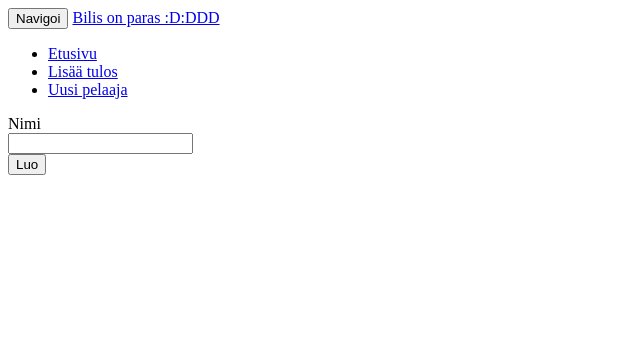
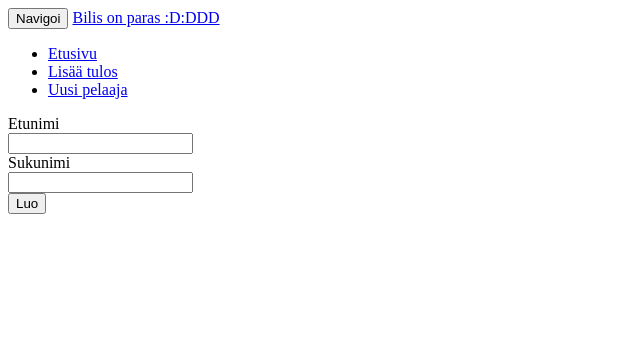
Before and after one commit to Prodeko/bilis, a Django app: page /new/ in a window 1280 px wide. Shown: the top 359 px of the page, without its empty margins (0-640 px from the left). Run offline with Django 3.2, Linux system fonts and the light colour scheme; some libraries are stand-ins or nearby versions.

Commit message:
split name into first_name and last_name

```diff
--- a/bilis/forms.py
+++ b/bilis/forms.py
@@ -6,12 +6,14 @@ from bilis.models import Player, Game
 class PlayerForm(ModelForm):
     class Meta:
         model = Player
-        fields = ['name']
+        fields = ['first_name', 'last_name']
         labels = {
-            'name': _('Nimi'),
+            'first_name': _('Etunimi'),
+            'last_name': _('Sukunimi'),
         }
         widgets = {
-            'name': TextInput(attrs={'class': u'form-control'})
+            'first_name': TextInput(attrs={'class': u'form-control'}),
+            'last_name': TextInput(attrs={'class': u'form-control'}),
         }
 
 
--- a/bilis/models.py
+++ b/bilis/models.py
@@ -4,10 +4,14 @@ from django.db.models.signals import post_save
 # Create your models here.
 
 class Player(models.Model):
-    name = models.CharField(max_length=100)
+    first_name = models.CharField(max_length=50)
+    last_name = models.CharField(max_length=50)
     rating = models.IntegerField()
     live_rating = models.IntegerField()
     favorite_color = models.IntegerField(default=16711680)
+    def _get_name(self):
+        return self.first_name + " " + self.last_name
+    name = property(_get_name)
     def __str__(self):
         return "#{id} {name}".format(id=self.pk, name= self.name)
     def save(self, *args, **kwargs):
--- a/bilis/templates/new_player.html
+++ b/bilis/templates/new_player.html
@@ -8,11 +8,18 @@
             <form action="/new/" method="post" class="form-horizontal" role="form">
                 {% csrf_token %}
                 <div class="form-group">
-                    <label for="id_name" class="col-sm-2 control-label">{{ form.name.label }}</label>
+                    <label for="id_first_name" class="col-sm-2 control-label">{{ form.first_name.label }}</label>
                     <div class="col-sm-6">
-                        {{ form.name }}
+                        {{ form.first_name }}
                     </div>
                 </div>
+                <div class="form-group">
+                    <label for="id_last_name" class="col-sm-2 control-label">{{ form.last_name.label }}</label>
+                    <div class="col-sm-6">
+                        {{ form.last_name }}
+                    </div>
+                </div>
+
                 <div class="row">
                     <div class="col-sm-6 col-sm-offset-2">
                         <input class="btn btn-default btn-lg btn-block" type="submit" value="Luo" />
```
Also changed, not shown: bilis/migrations/0002_auto__add_field_player_first_name__add_field_player_last_name.py (added), bilis/migrations/0003_split_names.py (added), bilis/migrations/0004_auto__del_field_player_name.py (added).
